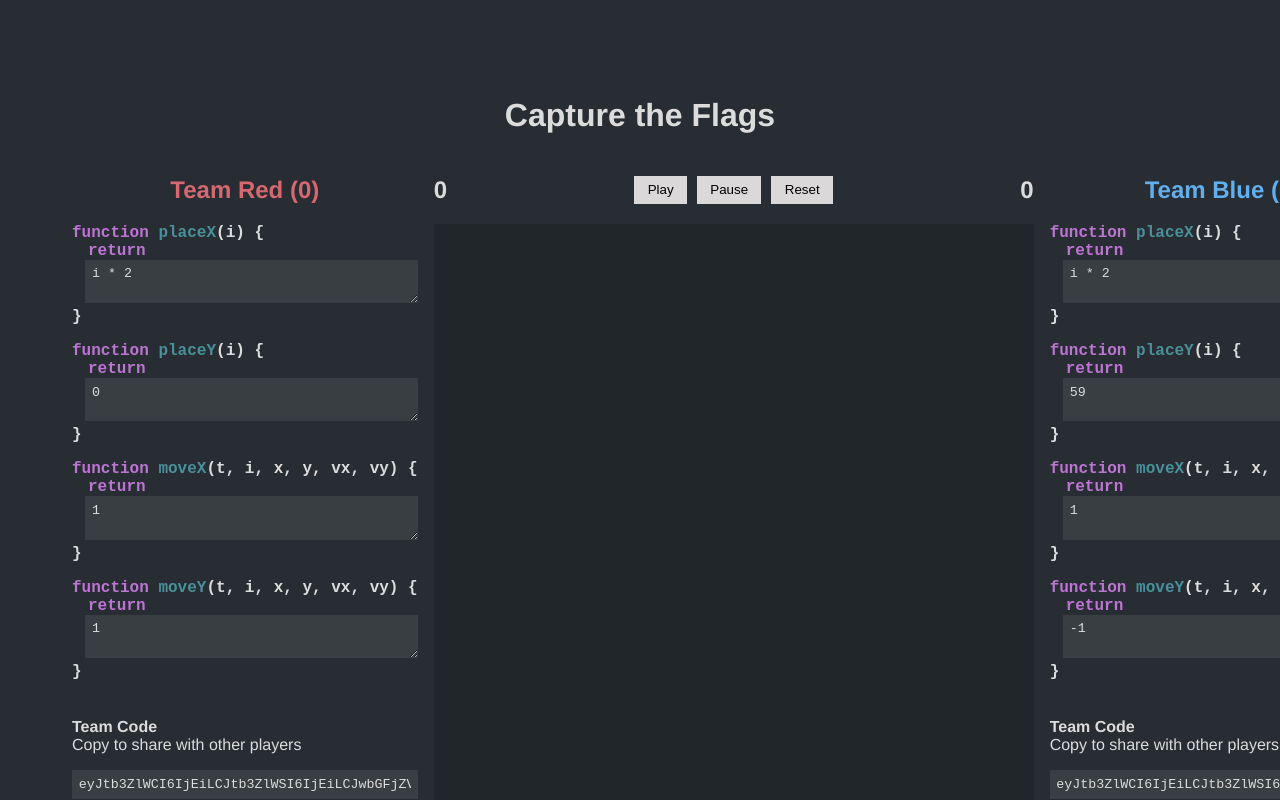
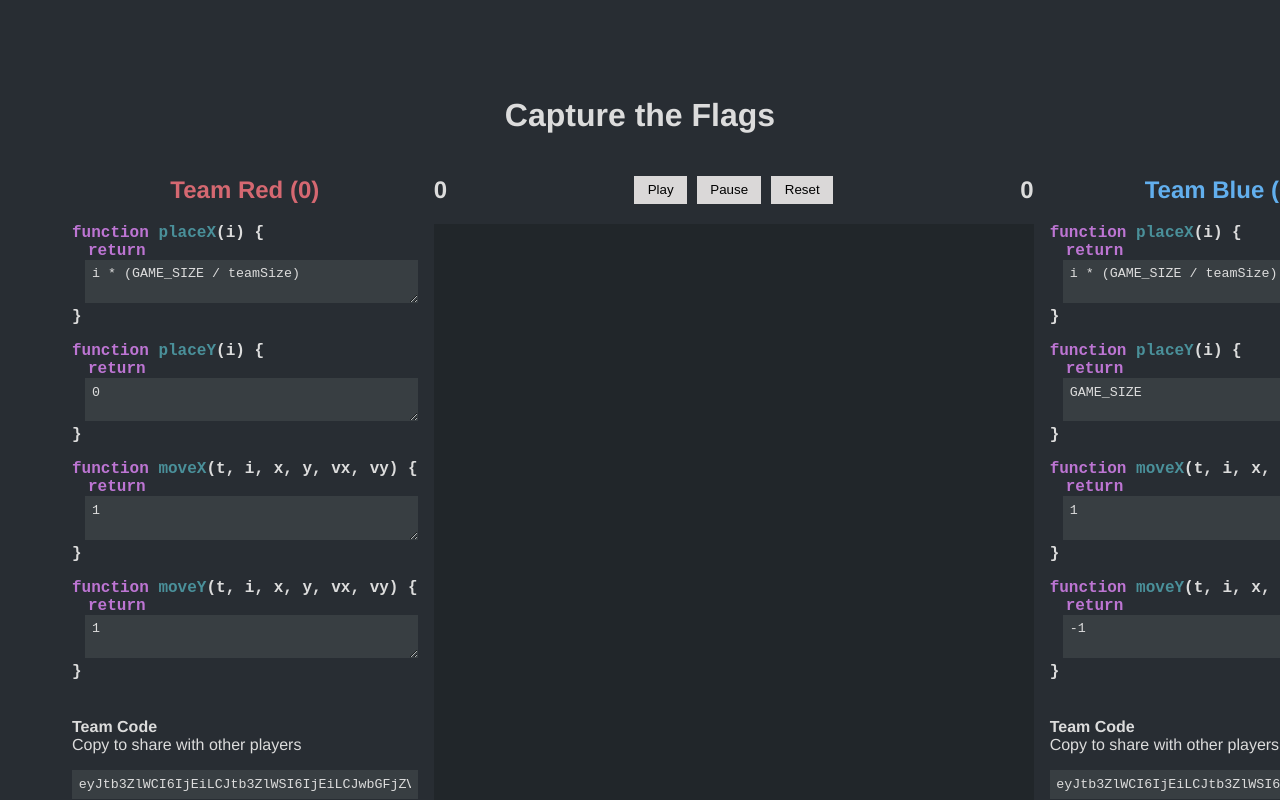
Before and after one commit to andrewlaskey/code-sport, a Vue app: page / in a window 1280 px wide. Shown: the top 800 px of the page. Built offline with nearby package versions, Linux system fonts and the light colour scheme.

Commit message:
feat: add "hidden" arguments and constants accessible in functions

```diff
--- a/src/App.vue
+++ b/src/App.vue
@@ -69,15 +69,15 @@ import { sanitize } from './common/strings'
 const teamOne = reactive({
   moveX: '1',
   moveY: '1',
-  placeX: 'i * 2',
+  placeX: 'i * (GAME_SIZE / teamSize)',
   placeY: '0',
 })
 
 const teamTwo = reactive({
   moveX: '1',
   moveY: '-1',
-  placeX: 'i * 2',
-  placeY: '59',
+  placeX: 'i * (GAME_SIZE / teamSize)',
+  placeY: 'GAME_SIZE',
 })
 
 let teamOnePlayers = ref([])
@@ -102,13 +102,15 @@ const runSim = () => {
     teamOnePlayers.value,
     teamOneFns.xMoveFn,
     teamOneFns.yMoveFn,
-    timer.value
+    timer.value,
+    teamOneScore.value
   )
   teamTwoPlayers.value = updateTeam(
     teamTwoPlayers.value,
     teamTwoFns.xMoveFn,
     teamTwoFns.yMoveFn,
-    timer.value
+    timer.value,
+    teamTwoScore.value
   )
 
   // Check collision
--- a/src/common/math.js
+++ b/src/common/math.js
@@ -14,7 +14,7 @@ export const wrapInGrid = (num, size = GAME_SIZE) => {
     return 0;
   }
 
-  if (num <= 0) {
+  if (num < 0) {
     return size - 1;
   }
 
--- a/src/common/team.js
+++ b/src/common/team.js
@@ -1,4 +1,5 @@
 import safeEval from "../modules/notevil";
+import { GAME_SIZE } from "./constants";
 import { wrapInGrid } from "./math";
 
 export const createMoveFunction = (fnString) => {
@@ -9,21 +10,27 @@ export const createMoveFunction = (fnString) => {
     "y",
     "vx",
     "vy",
-    `return ${fnString}`
+    // "Hidden" args
+    "teamSize",
+    "teamPoints",
+    `const GAME_SIZE = ${GAME_SIZE}; return ${fnString}`
   );
 };
 
 export const createPlaceFunction = (fnString) => {
-  return safeEval.Function("i", `return ${fnString}`);
+  return safeEval.Function(
+    "i",
+    // "Hidden" args
+    "teamSize",
+    `const GAME_SIZE = ${GAME_SIZE}; return ${fnString}`
+  );
 };
 
-export const updateTeam = (players, fnX, fnY, time) => {
+export const updateTeam = (players, fnX, fnY, time, score = 0) => {
   return players.map((player, index) => {
     const { x, y, vx, vy } = player;
-    const moveX = fnX(time, index, x, y, vx, vy);
-    const moveY = fnY(time, index, x, y, vx, vy);
-
-    console.log(wrapInGrid(x + moveX));
+    const moveX = fnX(time, index, x, y, vx, vy, players.length, score);
+    const moveY = fnY(time, index, x, y, vx, vy, players.length, score);
 
     return {
       x: wrapInGrid(x + moveX),
@@ -34,12 +41,12 @@ export const updateTeam = (players, fnX, fnY, time) => {
   });
 };
 
-export const placeTeam = (playerNum, fnX, fnY) => {
+export const placeTeam = (teamSize, fnX, fnY) => {
   const newTeam = [];
 
-  for (let index = 0; index < playerNum; index++) {
-    const placeX = fnX(index);
-    const placeY = fnY(index);
+  for (let index = 0; index < teamSize; index++) {
+    const placeX = fnX(index, teamSize);
+    const placeY = fnY(index, teamSize);
 
     newTeam.push({
       x: wrapInGrid(placeX),
```
